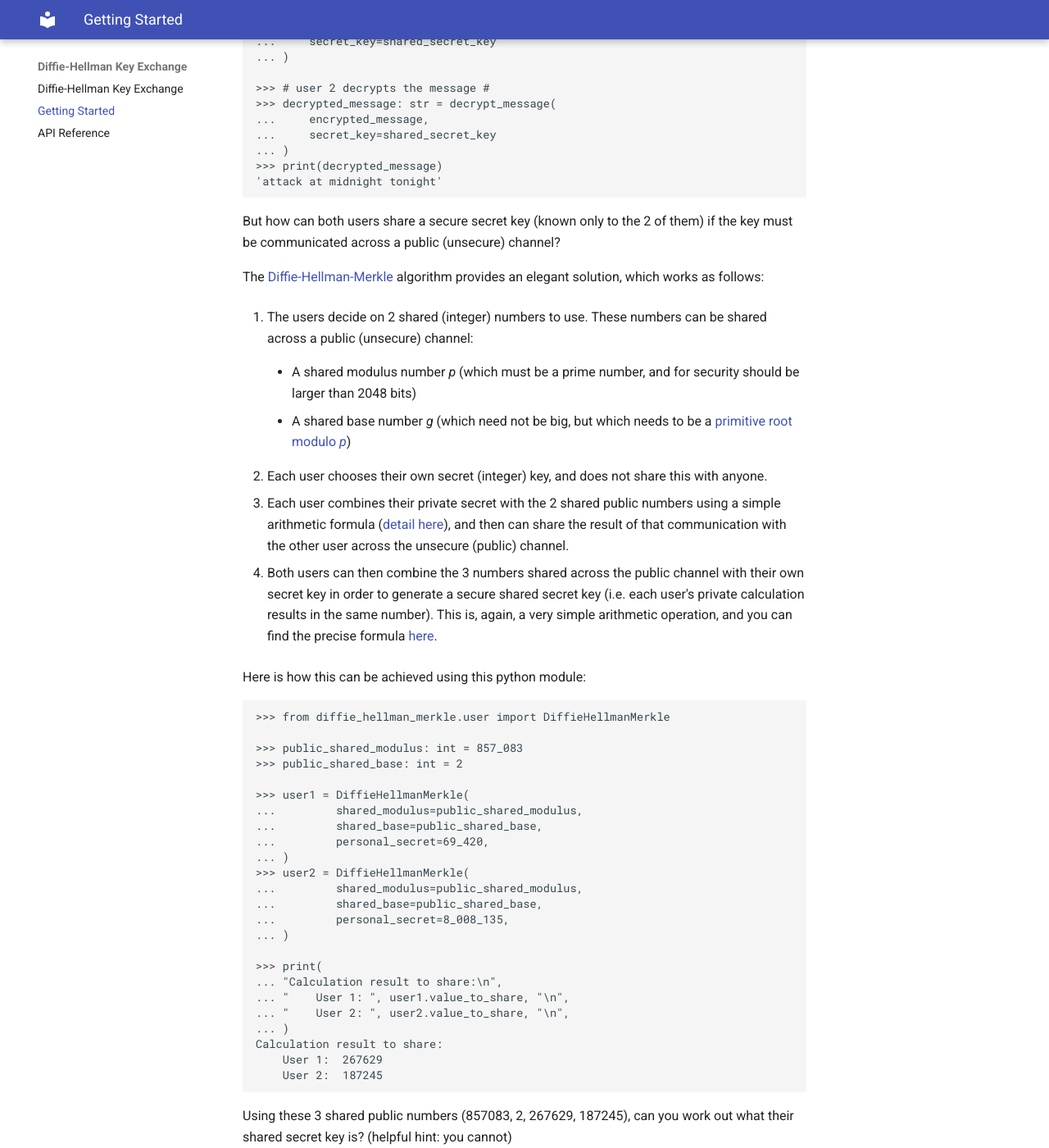
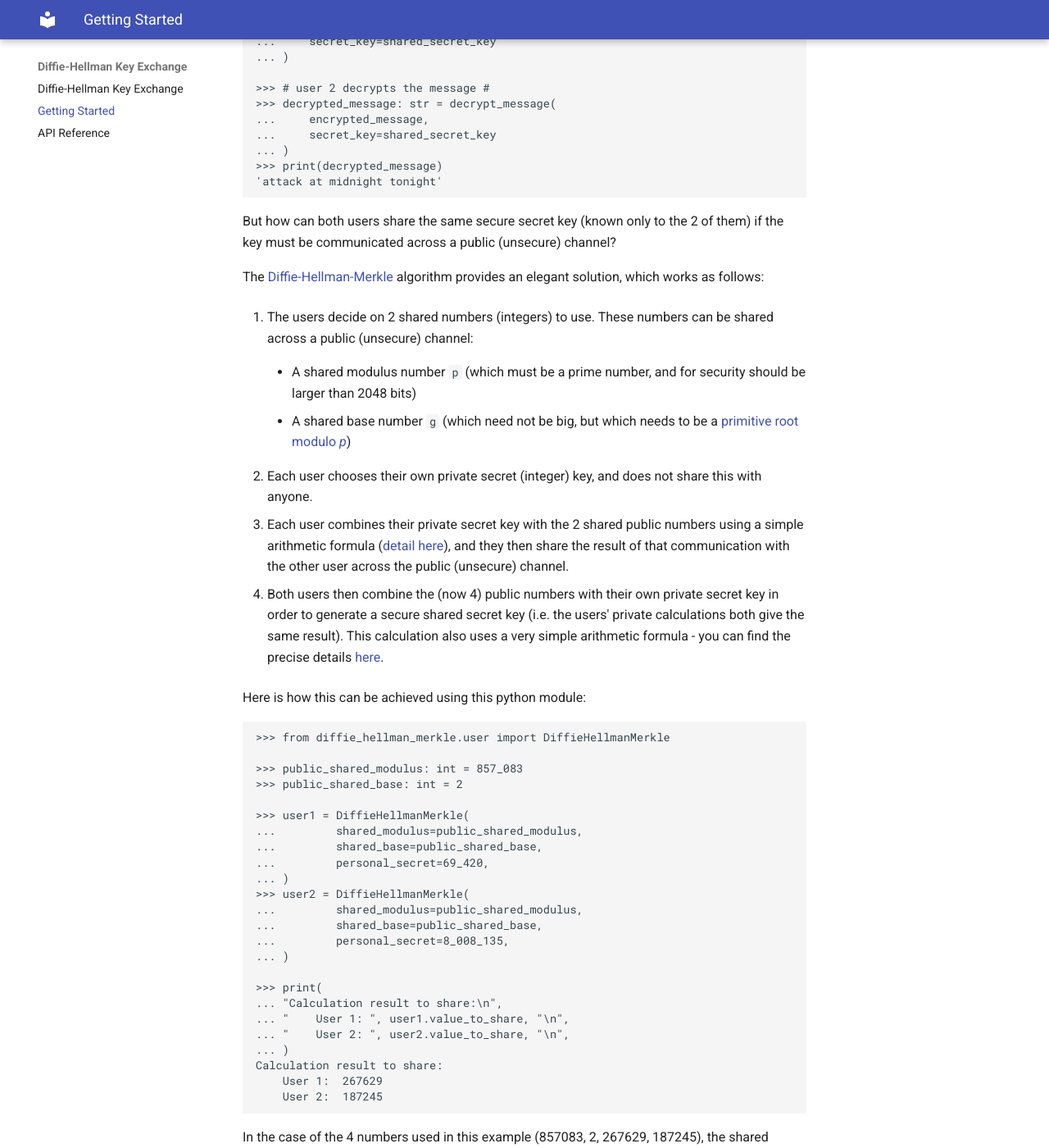
Before and after one commit to shanebarakat/python-github-ci-pipeline, an MkDocs documentation site: the page built from docs/getting_started.md, in a window 1280 px wide and 1400 px high, scrolled down 398 px. Shown: the whole window at 82% size. Built offline with MkDocs 1.6.1 and Material for MkDocs 9.7.7, drawn with Linux system fonts in a browser that asks for light colours; some of the changed text lies outside the part shown.

Commit message:
docs(getting_started.md): finished draft 1

````diff
--- a/diffie_hellman_merkle/__init__.py
+++ b/diffie_hellman_merkle/__init__.py
@@ -2,5 +2,5 @@
 [Diffie-Hellman-Merkle Key Exchange](https://en.wikipedia.org/wiki/Diffie-Hellman_key_exchange#Cryptographic_explanation)
 algorithm.
 
-This algorithm is used to generate a (secure) shared secret key through communication across a public (unsecure) network.
+This algorithm allows users to generate a (secure) shared secret key where all communication is across a public (unsecure) network.
 """
--- a/docs/getting_started.md
+++ b/docs/getting_started.md
@@ -22,21 +22,21 @@ If both users have access to the same shared secret key, then they can use this
 'attack at midnight tonight'
 ```
 
-But how can both users share a secure secret key (known only to the 2 of them) if the key must be communicated across a public (unsecure) channel?
+But how can both users share the same secure secret key (known only to the 2 of them) if the key must be communicated across a public (unsecure) channel?
 
 The [Diffie-Hellman-Merkle](https://en.wikipedia.org/wiki/Diffie-Hellman_key_exchange) algorithm provides an elegant solution, which works as follows:
 
-1. The users decide on 2 shared (integer) numbers to use. These numbers can be shared across a public (unsecure) channel:
+1. The users decide on 2 shared numbers (integers) to use. These numbers can be shared across a public (unsecure) channel:
 
-    * A shared modulus number *p* (which must be a prime number, and for security should be larger than 2048 bits)
+    * A shared modulus number `p` (which must be a prime number, and for security should be larger than 2048 bits)
 
-    * A shared base number *g* (which need not be big, but which needs to be a [primitive root modulo *p*](https://en.wikipedia.org/wiki/Primitive_root_modulo_n))
+    * A shared base number `g` (which need not be big, but which needs to be a [primitive root modulo *p*](https://en.wikipedia.org/wiki/Primitive_root_modulo_n))
 
-2. Each user chooses their own secret (integer) key, and does not share this with anyone.
+2. Each user chooses their own private secret (integer) key, and does not share this with anyone.
 
-3. Each user combines their private secret with the 2 shared public numbers using a simple arithmetic formula ([detail here](https://en.wikipedia.org/wiki/Diffie–Hellman_key_exchange#Cryptographic_explanation)), and then can share the result of that communication with the other user across the unsecure (public) channel.
+3. Each user combines their private secret key with the 2 shared public numbers using a simple arithmetic formula ([detail here](https://en.wikipedia.org/wiki/Diffie–Hellman_key_exchange#Cryptographic_explanation)), and they then share the result of that communication with the other user across the public (unsecure) channel.
 
-4. Both users can then combine the 3 numbers shared across the public channel with their own secret key in order to generate a secure shared secret key (i.e. each user's private calculation results in the same number). This is, again, a very simple arithmetic operation, and you can find the precise formula [here](https://en.wikipedia.org/wiki/Diffie–Hellman_key_exchange#Cryptographic_explanation).
+4. Both users then combine the (now 4) public numbers with their own private secret key in order to generate a secure shared secret key (i.e. the users' private calculations both give the same result). This calculation also uses a very simple arithmetic formula - you can find the precise details [here](https://en.wikipedia.org/wiki/Diffie–Hellman_key_exchange#Cryptographic_explanation).
 
 Here is how this can be achieved using this python module:
 
@@ -67,7 +67,7 @@ Calculation result to share:
     User 2:  187245
 ```
 
-Using these 3 shared public numbers (857083, 2, 267629, 187245), can you work out what their shared secret key is? (helpful hint: you cannot)
+In the case of the 4 numbers used in this example (857083, 2, 267629, 187245), the shared secret key could be discovered using brute force, but if `p` were at least 2048 bits, then this would be infeasible for modern computers.
 
 ```python
 >>> user1.generate_shared_secret(received_value_to_share=user2.value_to_share)
````
